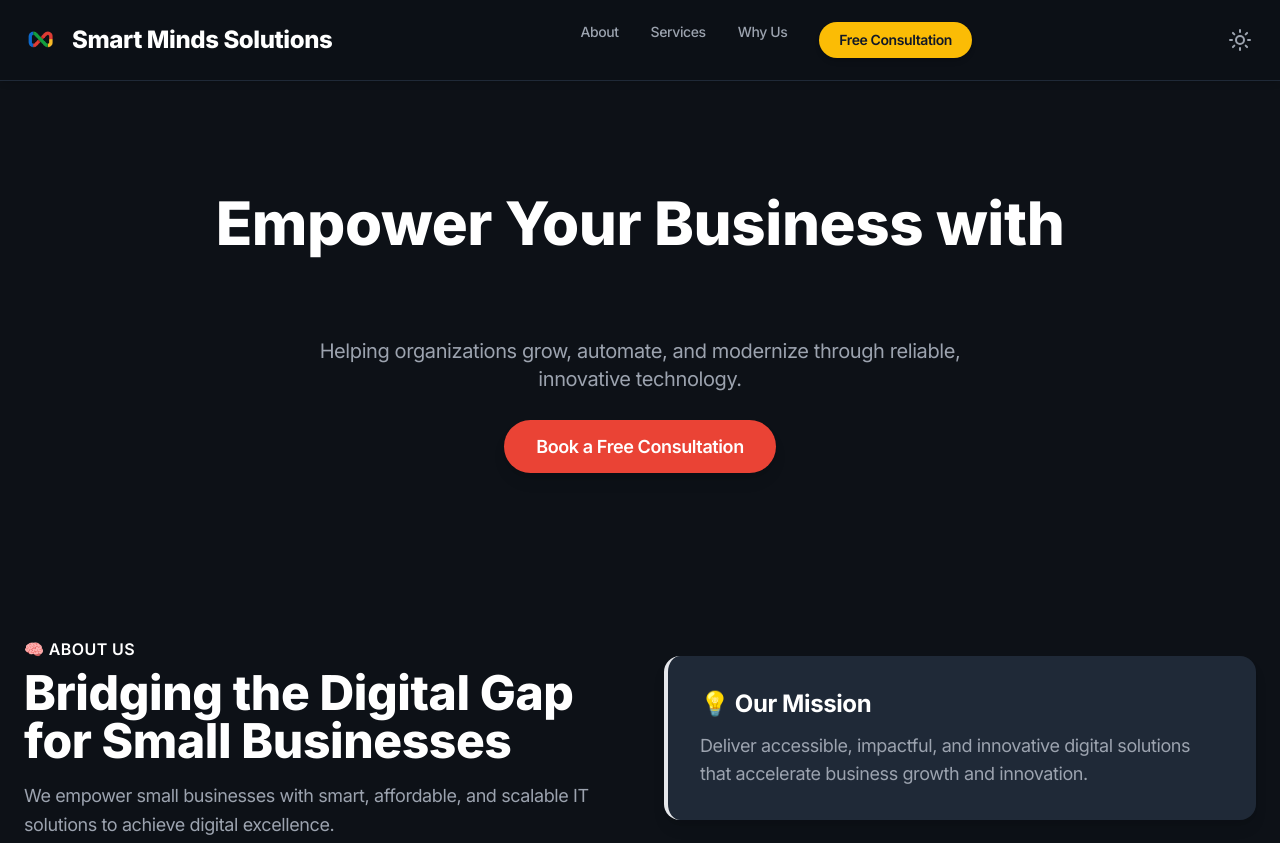
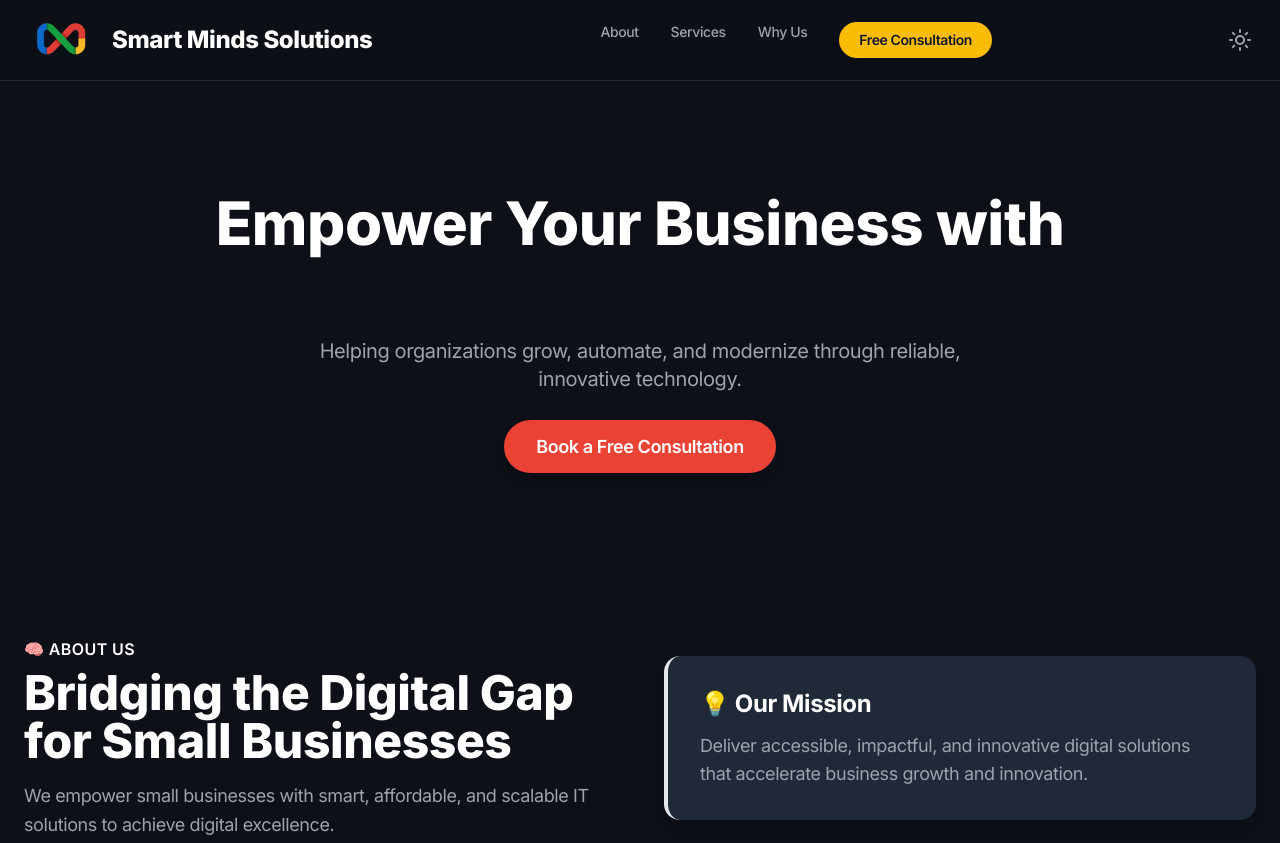
Before and after one commit to smartmindssolutionsgroup/smartmindssolutions, a plain HTML site: page index.html in a window 1280 px wide. Shown: the top 843 px of the page. Drawn offline with nearby package versions, Linux system fonts and the light colour scheme.

Commit message:
Update index.html

```diff
--- a/index.html
+++ b/index.html
@@ -100,7 +100,7 @@
     <div class="max-w-7xl mx-auto flex justify-between items-center px-5 h-20">
       <!-- Logo -->
       <a href="#hero" class="flex items-center gap-3">
-        <img src="TransperntLOGO.png" alt="Smart Minds Solutions" class="h-10 w-auto">
+        <img src="TransperntLOGO.png" alt="Smart Minds Solutions" class="h-20 w-auto">
         <span class="hidden sm:inline text-2xl font-extrabold">Smart Minds Solutions</span>
       </a>
 
```
